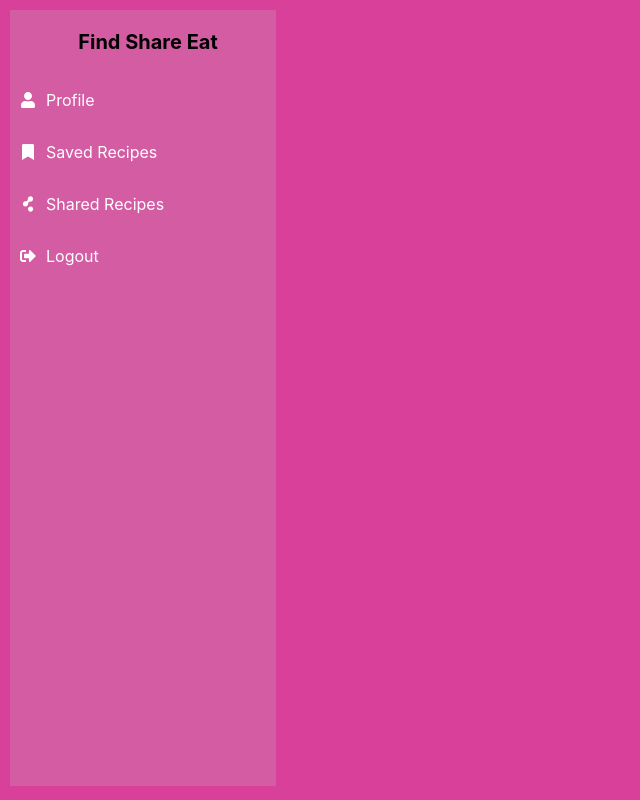
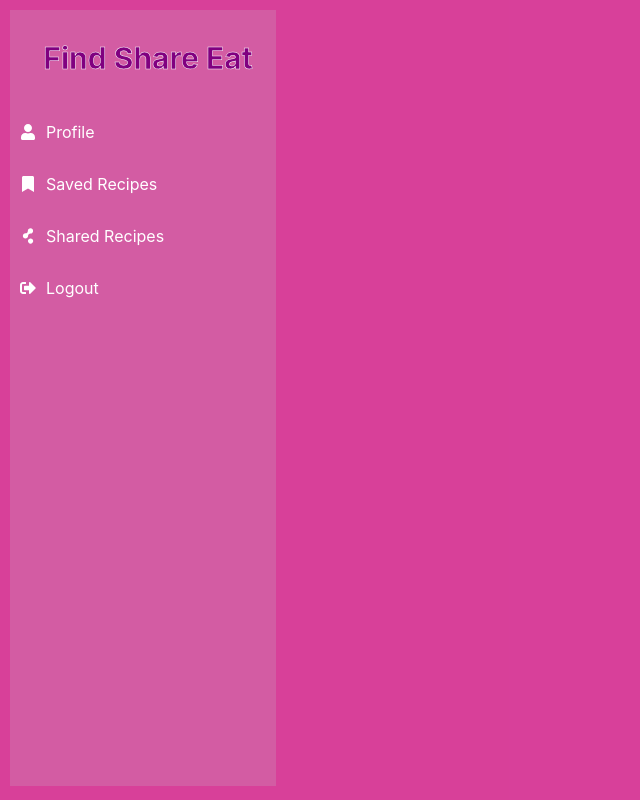
Before and after one commit to adihod1/find-share-eat, a React (Create React App) app in the folder client/: page / in a window 1280 px wide. Shown: the whole page, without its empty margins (0-640 px from the left). Built offline with nearby package versions, Linux system fonts and the light colour scheme.

Commit message:
ADD: icon index

```diff
--- a/client/src/components/sidebar/Sidebar.jsx
+++ b/client/src/components/sidebar/Sidebar.jsx
@@ -1,12 +1,14 @@
 import React from 'react'
 import './sidebar.scss'
 import { Link } from 'react-router-dom';
-import { FaUser, FaBookmark, FaCloudsmith, FaSignOutAlt } from "react-icons/fa";
+import { FaUser, FaBookmark, FaCloudsmith, FaSignOutAlt } from "../../icons/index";
 
 function Sidebar() {
     return (
         <div class="container">
-            <p class='title'>Find Share Eat</p>
+            <Link to="/" class="link">
+                <p class='title'>Find Share Eat</p>
+            </Link>
             <Link to="/profile" class='link'>
                 <div class='nav-bar-item'>
                     <FaUser class="logo" />
--- a/client/src/components/sidebar/sidebar.scss
+++ b/client/src/components/sidebar/sidebar.scss
@@ -16,8 +16,11 @@
 
 .title {
     text-align: center;
-    font-size: 20px;
+    font-size: 30px;
     font-weight: bold;
+    color: purple;
+    -webkit-text-stroke-width: 0.5px;
+    -webkit-text-stroke-color: #ffffff;
 }
 
 .nav-item-text {
--- /dev/null
+++ b/client/src/icons/index.js
@@ -0,0 +1 @@
+export { FaUser, FaBookmark, FaCloudsmith, FaSignOutAlt } from "react-icons/fa";
```
